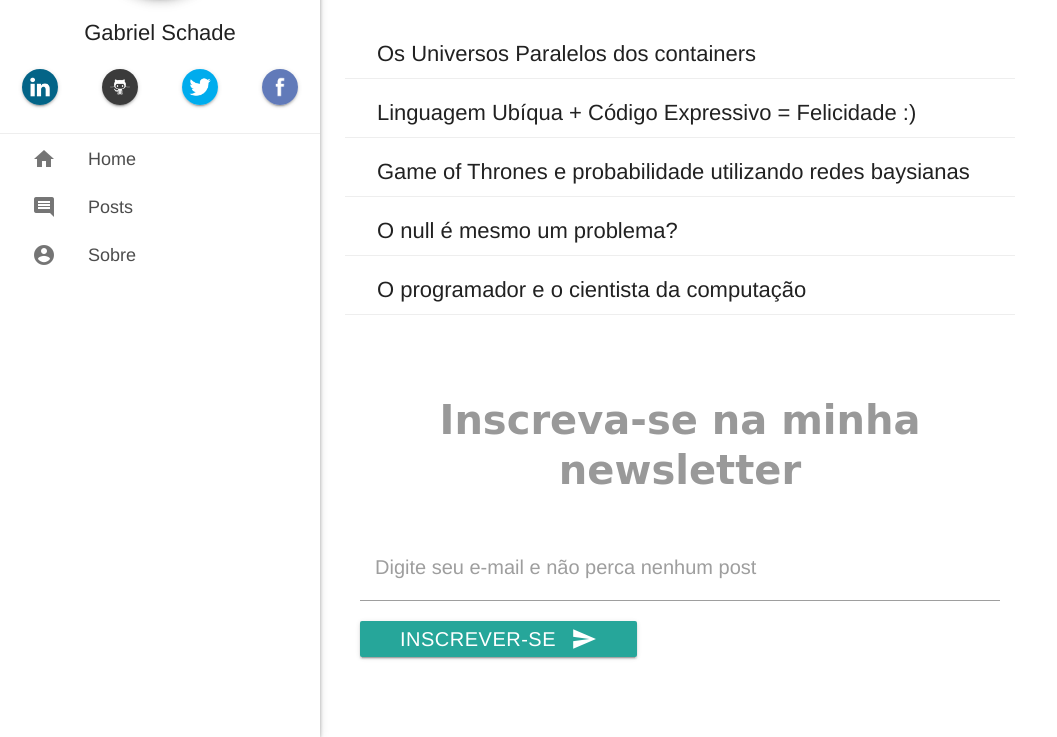
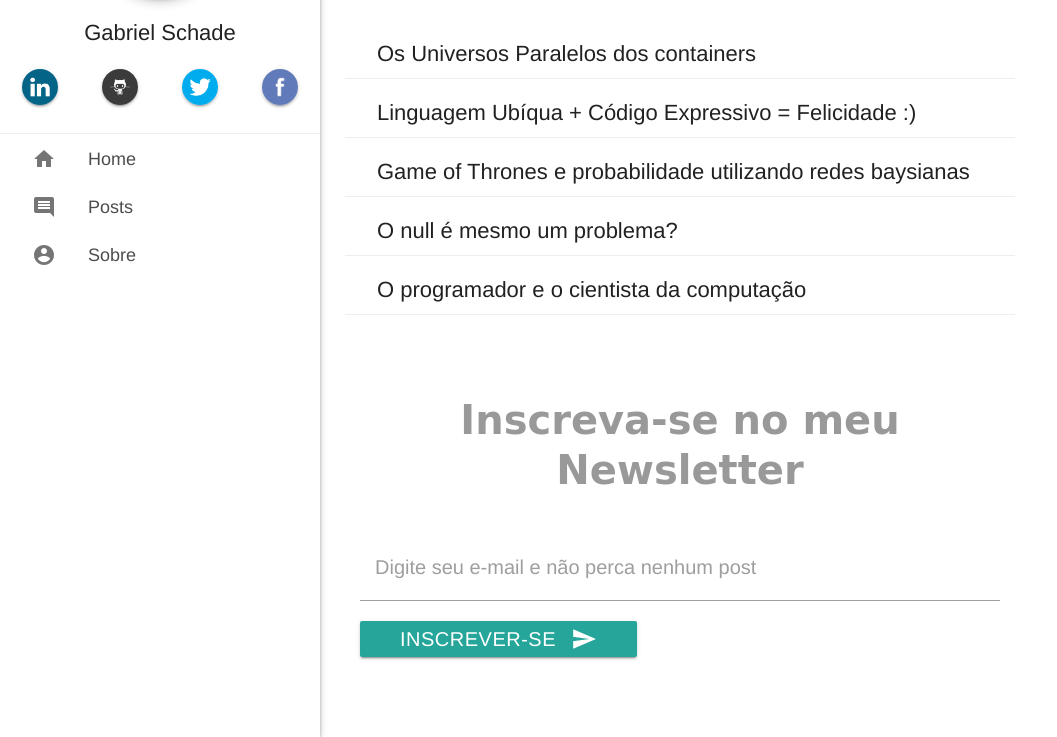
Before and after one commit to gabrielschade/gabrielschade.github.io, a Jekyll site: the page built from index.md, in a window 1280 px wide and 900 px high, scrolled down 822 px, cut to the strip 163-900 px from the top of the window. Shown: the whole strip, without its empty margins (0-1057 px from the left). Built offline with Jekyll 4.4.1, drawn with Linux system fonts in a browser that asks for light colours; nearby versions of some CDN libraries; comment, search, counter and statistics services are not loaded.

Commit message:
ajuste texto

```diff
--- a/index.md
+++ b/index.md
@@ -20,5 +20,5 @@ Seja bem-vindo.
 {% include huge-h2.html content="Últimas Postagens" %}
 {% include posts.html %}
 
-{% include huge-h2.html content="Inscreva-se na minha newsletter" %}
+{% include huge-h2.html content="Inscreva-se no meu Newsletter" %}
 {% include form-email.html %}
```
